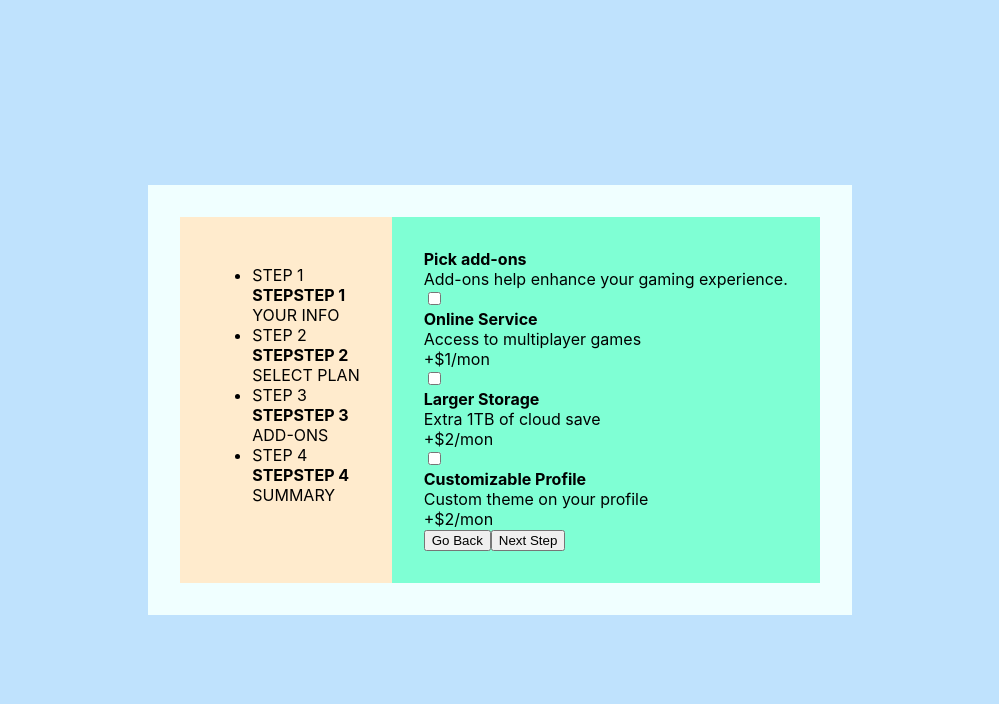
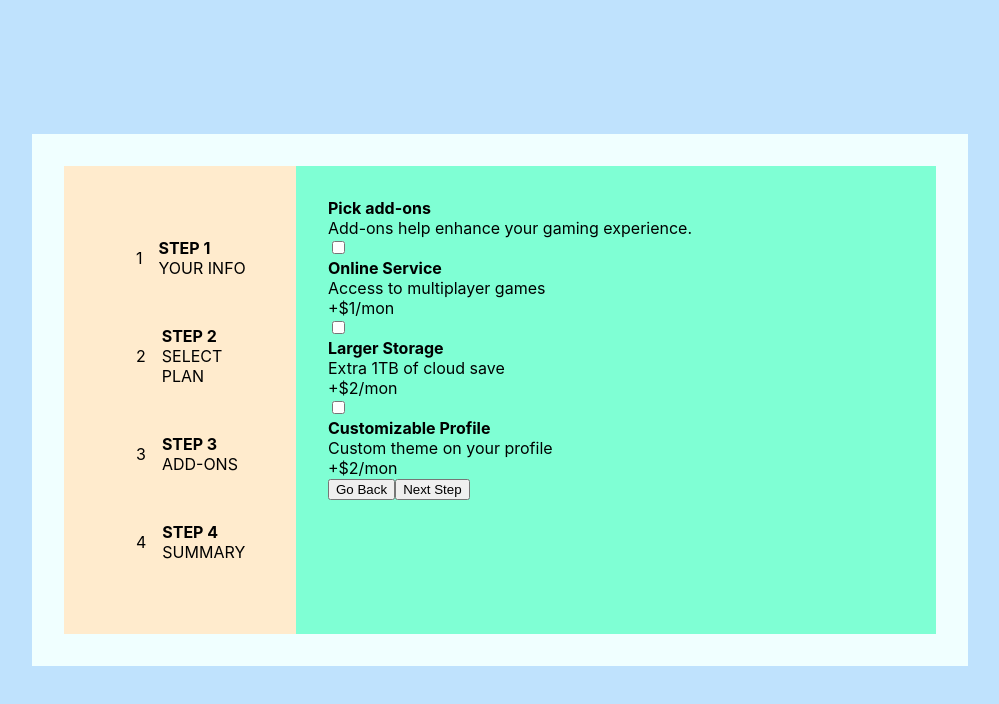
Before and after one commit to mnavai/multistepsform-reactapp, a React (Create React App) app: page /add-ons in a window 1280 px wide. Shown: the top 704 px of the page, without its empty margins (140-1139 px from the left). Built offline with nearby package versions, Linux system fonts and the light colour scheme; the HTML template or start-up script is replaced by a standard one.

Commit message:
styling components - sidebarlink

```diff
--- a/src/components/Form/Form.css
+++ b/src/components/Form/Form.css
@@ -0,0 +1,4 @@
+.form-group {
+    display: flex;
+    flex-direction: column;
+}
--- a/src/components/Sidebar/Sidebar.jsx
+++ b/src/components/Sidebar/Sidebar.jsx
@@ -5,10 +5,10 @@ const Sidebar = () => {
         <header className="nav-header">
             <nav className="side-nav">
                 <ul>
-                    <SidebarLink  step="STEP 1" text="YOUR INFO" />
-                    <SidebarLink  step="STEP 2" text="SELECT PLAN" />
-                    <SidebarLink  step="STEP 3" text="ADD-ONS" />
-                    <SidebarLink  step="STEP 4" text="SUMMARY" />
+                    <SidebarLink  step="1" text="YOUR INFO" />
+                    <SidebarLink  step="2" text="SELECT PLAN" />
+                    <SidebarLink  step="3" text="ADD-ONS" />
+                    <SidebarLink  step="4" text="SUMMARY" />
                 </ul>
             </nav>
         </header>
--- a/src/components/SidebarLink/SidebarLink.css
+++ b/src/components/SidebarLink/SidebarLink.css
@@ -0,0 +1,13 @@
+
+.list-items{
+    display: flex;
+    align-items: center;
+    width: 10vw;
+    padding-top: 1.5rem;
+    padding-bottom: 1.5rem;
+    list-style: none;
+    text-align: left;
+}
+.circle-icon {
+    padding-right: 1rem;
+}
--- a/src/components/SidebarLink/SidebarLink.jsx
+++ b/src/components/SidebarLink/SidebarLink.jsx
@@ -1,3 +1,4 @@
+import './SidebarLink.css';
 const SidebarLink = ({step, text}) => {
     return(
             <li className="list-items">
@@ -7,7 +8,7 @@ const SidebarLink = ({step, text}) => {
                     </span>
                 </div>
                 <div class="list-item-info">
-                    <h5 className="nav-heading">STEP{step}</h5>
+                    <h5 className="nav-heading">STEP {step}</h5>
                     <p className="nav-p">{text}</p>
                 </div>
             </li>
--- a/src/index.css
+++ b/src/index.css
@@ -52,6 +52,7 @@ html, body, h1, h2, h3, h4, h5, p {
 .main-section{
     background-color: aquamarine;
     padding: 2rem;
+    width:50vw;
 }
 .nav-header{
     background-color: blanchedalmond;
```
Also changed, not shown: src/components/Button/Button.css (+17 -0 lines).
